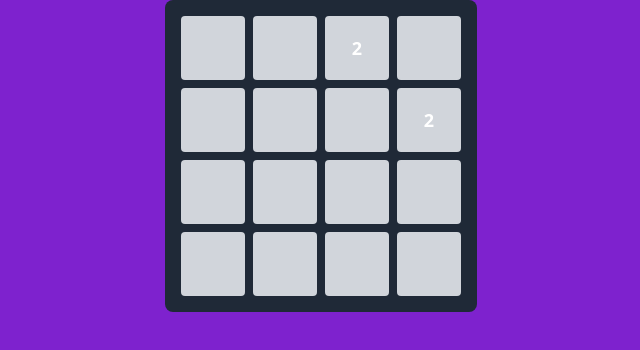
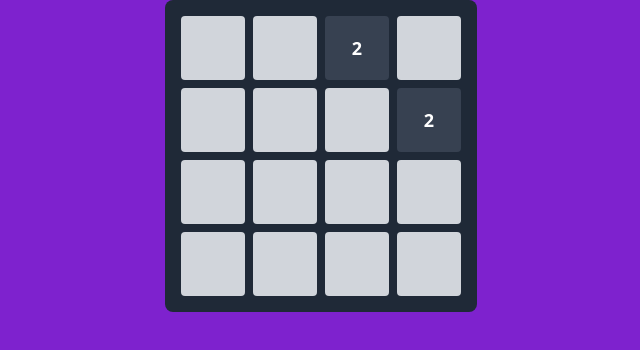
Before and after one commit to JahanzaibShaikh19/2048-Game, a React (Vite) app: page /game in a window 1280 px wide. Shown: the top 350 px of the page, without its empty margins (319-959 px from the left). Built offline with nearby package versions, Linux system fonts and the light colour scheme.

Commit message:
set features

```diff
--- a/src/pages/Game.jsx
+++ b/src/pages/Game.jsx
@@ -167,8 +167,8 @@ const Game = () => {
 
   const getTileColor = (value) => {
     switch (value) {
-      // case 2:
-      //   return 'bg-gray-700';
+      case 2:
+        return 'bg-gray-700';
       // case 4:
       //   return 'bg-cyan-600';
       // case 8:
```
